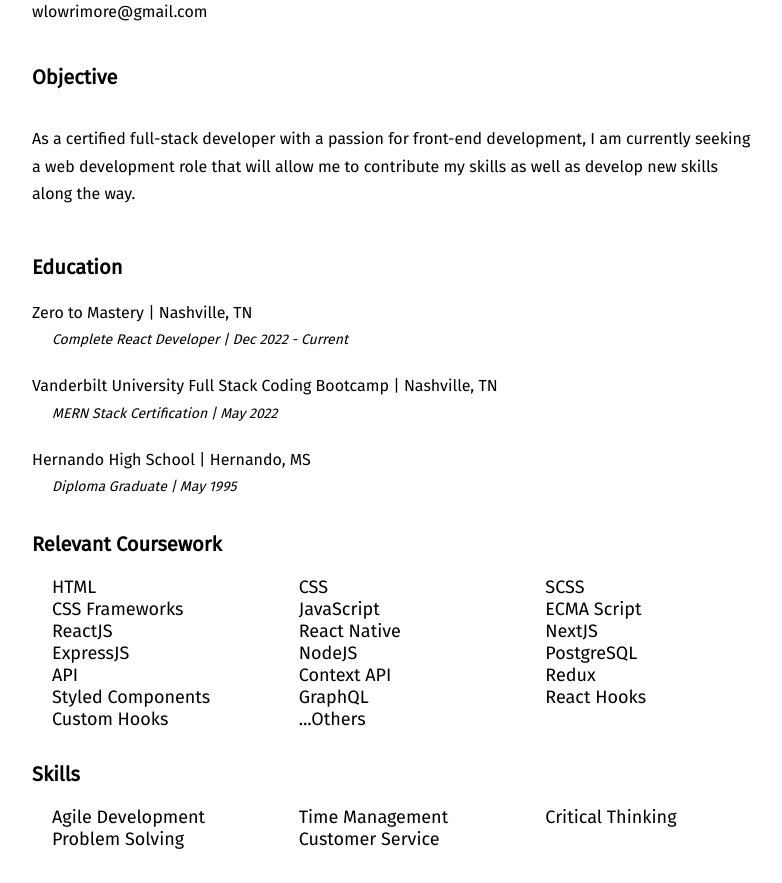
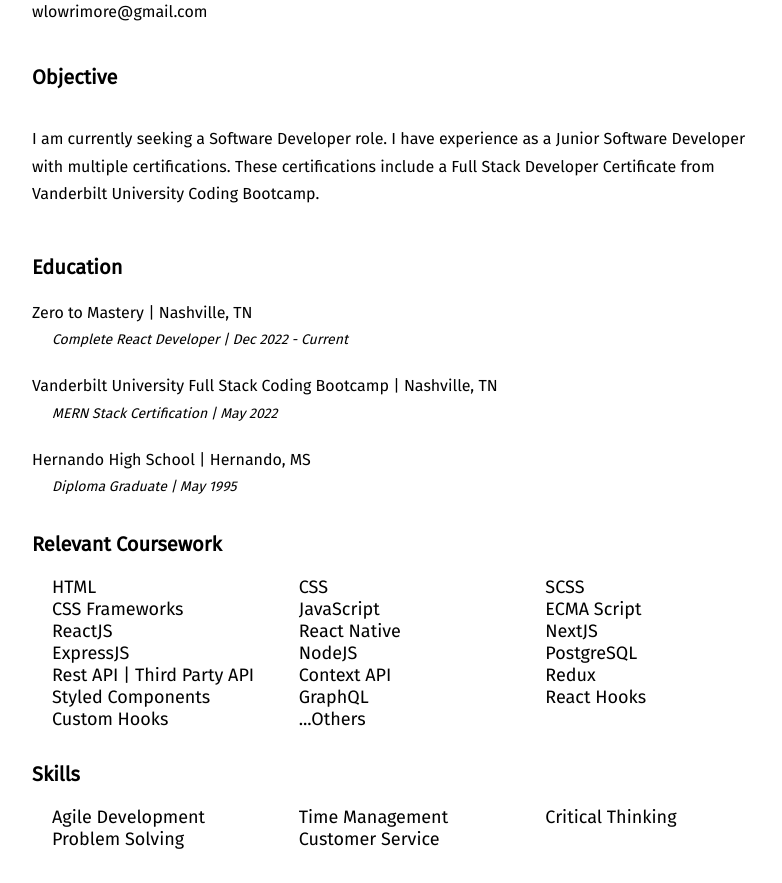
Before and after one commit to wlowrimore/2023_portfolio, a React (Create React App) app in the folder portfolio-code/: page /resume in a window 1280 px wide. Shown: the part 280-1163 px from the top of the page, without its empty margins (248-1030 px from the left). Built offline with nearby package versions, Linux system fonts and the light colour scheme.

Commit message:
updates resume

```diff
--- a/portfolio-code/src/components/resume-text/resume-text.component.jsx
+++ b/portfolio-code/src/components/resume-text/resume-text.component.jsx
@@ -32,10 +32,10 @@
       </Header>
       <SectionTitle>Objective</SectionTitle>
       <Text>
-        As a certified full-stack developer with a passion for front-end
-        development, I am currently seeking a web development role that will
-        allow me to contribute my skills as well as develop new skills along the
-        way.
+        I am currently seeking a Software Developer role. I have experience as a
+        Junior Software Developer with multiple certifications. These
+        certifications include a Full Stack Developer Certificate from
+        Vanderbilt University Coding Bootcamp.
       </Text>
       <SectionTitle>Education</SectionTitle>
       <SectionBody>
--- a/portfolio-code/src/javascript-content/resume-content.js
+++ b/portfolio-code/src/javascript-content/resume-content.js
@@ -49,7 +49,7 @@
   },
   {
     id: 10,
-    name: "API",
+    name: "Rest API | Third Party API",
   },
   {
     id: 11,
```
